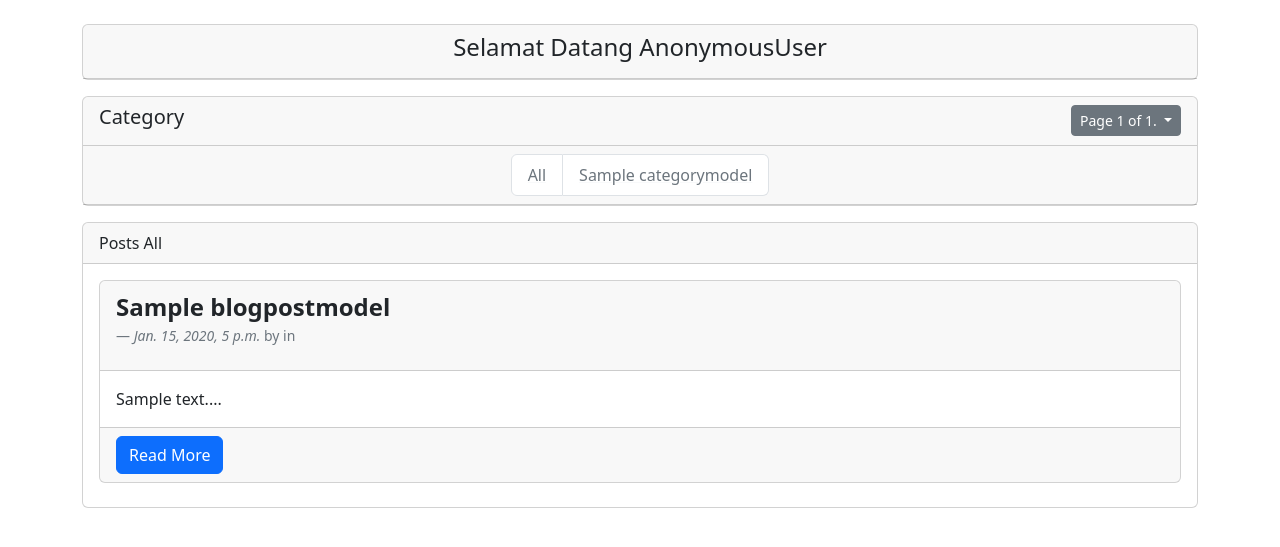
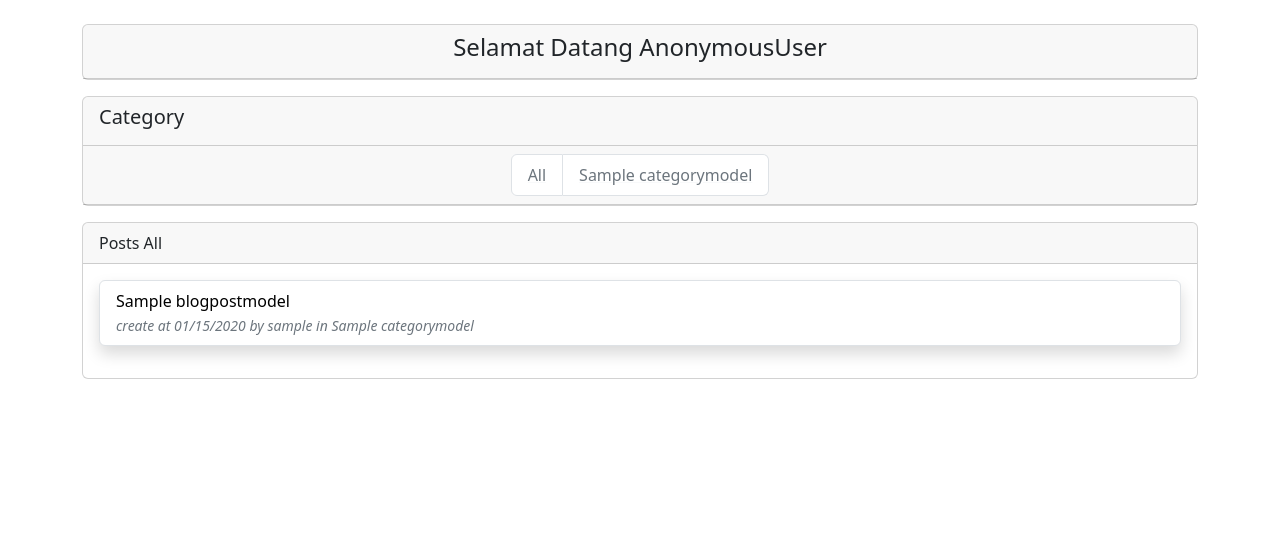
Before and after one commit to azisyulianas/djangoblog, a Django app: page / in a window 1280 px wide. Shown: the part 73-620 px from the top of the page. Run offline with Django 4.2, Linux system fonts and the light colour scheme; tables that the repository leaves empty hold one stand-in row (values such as "Sample post"); some libraries are stand-ins or nearby versions.

Commit message:
fix tampilan

```diff
--- a/blog/viewsBlog.py
+++ b/blog/viewsBlog.py
@@ -17,7 +17,7 @@
     konten = {
         'judul':f'Posts All',
         'posts':modelBlog.objects.order_by('createAt'),
-        'categories':modelCategory.objects.order_by('name').all()
+        'categories':modelCategory.objects.order_by('name')
     }
 
     def get(self, request, **kwargs):
@@ -27,14 +27,13 @@
         if request.GET.get('page') != None:
             page = request.GET.get('page')
 
-        posts = self.modelBlog.objects.all().order_by('-createAt').values()
+        posts = self.modelBlog.objects.all().order_by('-createAt')
 
         if 'category' in kwargs:
             posts = self.modelBlog\
                     .objects\
                     .filter(category__slug=kwargs['category'])\
-                    .order_by('-createAt')\
-                    .values()
+                    .order_by('-createAt')
             posts_pagi = Paginator(posts, paginator)
 
             if posts_pagi.num_pages >= int(page) and int(page)>0:
--- a/templates/blogs/index.html
+++ b/templates/blogs/index.html
@@ -4,6 +4,16 @@
 {% block judul %}
 {{ judul }}
 {% endblock judul %}
+
+{% block css %}
+<style>
+    .scrollable-menu {
+        height: auto;
+        max-height: 200px;
+        overflow-x: hidden;
+    }
+</style>
+{% endblock css %}
 
 {% block konten %}
 <div class="card mb-3">
@@ -16,18 +26,20 @@
         <div>
             <h5 class="text-center">Category</h5>
         </div>
+        {% if posts.paginator.num_pages > 1 %}
         <div>
             <div class="dropdown-center">
                 <button class="btn btn-secondary btn-sm dropdown-toggle" type="button" data-bs-toggle="dropdown" aria-expanded="false">
                     Page {{ posts.number }} of {{ posts.paginator.num_pages }}.
                 </button>
-                <ul class="dropdown-menu">
+                <ul class="dropdown-menu scrollable-menu" role="menu">
                     {% for page in posts.paginator.page_range %}
                     <li><a class="dropdown-item" href="?page={{ page }}">{{ page }}</a></li>
                     {% endfor %}
                 </ul>
             </div>
         </div>
+        {% endif %}
     </div>
     <div class="card-header navbar navbar-expand-lg justify-content-center">
         <button class="navbar-toggler mb-3" type="button" data-bs-toggle="collapse" data-bs-target="#navbarCategoryContent" aria-controls="navbarCategoryContent" aria-expanded="false" aria-label="Toggle navigation">
@@ -51,24 +63,26 @@
         {{ judul }}
     </div>
     <div class="card-body">
-        {% for post in posts %}
-        <div class="card mb-2">
-            <div class="card-header">
-                <p class="fs-4 fw-bold mb-3">{{ post.title }}</p>
-                <blockquote class="blockquote fs-6">
-                    <footer class="blockquote-footer"><cite title="Source Title">{{ post.createAt }}</cite> by <cite title="Source Title">{{ post.author}}</cite> in <cite title="Source Title">{{ post.category.name }}</cite></footer>
-                </blockquote>
-            </div>
-            <div class="card-body">
-                {{ post.text|slice:':3000'| safe }}...
-            </div>
-            <div class="card-footer">
-                <a href="{% url 'blog:detail' post.slug %}" class="btn btn-primary">Read More</a>
-            </div>
-        </div>
+        <div class="list-group">
+        {% for post in posts.paginator.object_list %}
+            <li class="list-group-item list-group-item-action mb-3 shadow">
+                <div class="d-flex w-100 justify-content-between">
+                    <a href="{% url 'blog:detail' post.slug %}" class="link-underline link-underline-opacity-0 link-body-emphasis">{{ post.title }}</a>
+                </div>
+                <small class="mb-1 text-secondary fst-italic">
+                    create at {{ post.createAt|date:"SHORT_DATE_FORMAT" }}
+                    by <a href="{% url 'users:index' post.author %}" class="link-underline link-underline-opacity-0 link-secondary">
+                        {{ post.author}}
+                    </a>
+                    in <a href="{% url 'blog:category' post.category.name %}" class="link-underline link-underline-opacity-0 link-secondary">
+                        {{ post.category.name }}
+                    </a>
+                </small>
+            </li>
         {% empty %}
         <h1 class="card-text"> Tidak ada Data</h1>
         {% endfor %}
+        </div>
     </div>
 </div>
 {% endblock konten %}
```
Also changed, not shown: templates/blogs/singlepost.html (+18 -3 lines).
